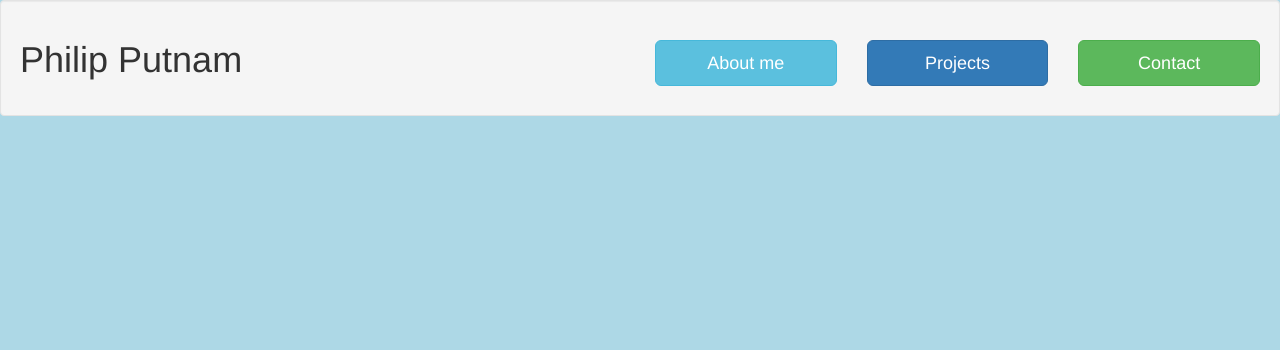
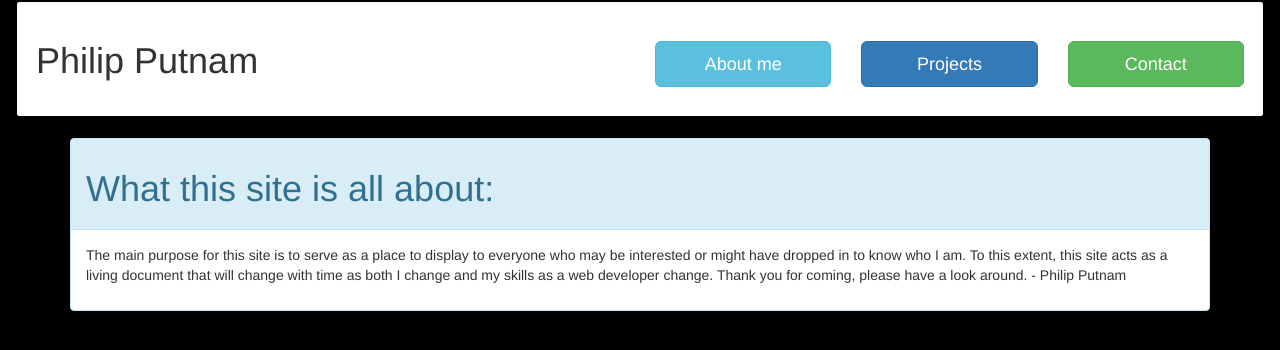
Before and after one commit to philip-putnam/profile-page, a plain HTML site: page index.html in a window 1280 px wide. Drawn offline with Linux system fonts and the light colour scheme.

Commit message:
add container to headers, panel to index.html

```diff
--- a/css/styles.css
+++ b/css/styles.css
@@ -1,3 +1,8 @@
 body {
-  background-color: lightblue;
+  background-color: black;
 }
+
+.well {
+  background-color: white;
+  border: 2px solid black;
+}
--- a/index.html
+++ b/index.html
@@ -7,6 +7,7 @@
   </head>
 
   <body>
+    <div class="container-fluid">
       <header>
         <div class="well">
           <div class="row">
@@ -25,6 +26,28 @@
           </div>
         </div>
       </header>
+    </div>
+
+    <div class="container">
+
+      <div class="panel panel-info">
+
+        <div class="panel-heading">
+          <h1>What this site is all about:</h1>
+        </div>
+
+        <div class="panel-body">
+          <p>The main purpose for this site is to serve as a place to display to everyone who may be interested or might have dropped in to know who I am. To this extent, this site acts as a living document that will change with time as both I change and my skills as a web developer change. Thank you for coming, please have a look around. - Philip Putnam</p>
+        </div>
+
+
+
+      </div>
+
+    </div>
+
+
+
 
   </body>
 </html>
```
Also changed, not shown: aboutme.html (+2 -0 lines), contact.html (+4 -0 lines), projects.html (+4 -0 lines). Lines whose indentation alone changed are shown as unchanged.
